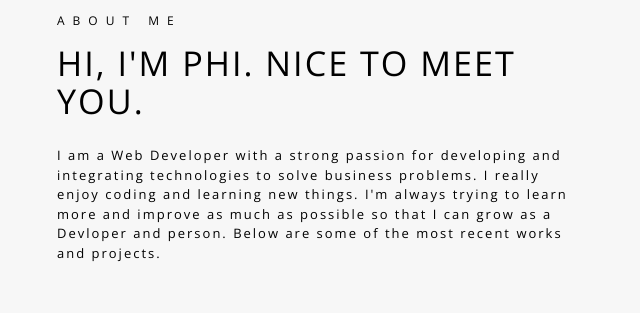
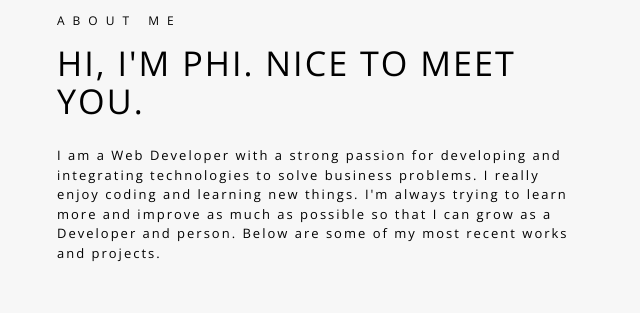
Before and after one commit to ptran12/Official-Portfolio, a plain HTML site: page index.html in a window 1280 px wide. Shown: the part 909-1222 px from the top of the page, 505-1145 px from the left. Drawn offline with nearby package versions, Linux system fonts and the light colour scheme.

Commit message:
about me error fixes

```diff
--- a/index.html
+++ b/index.html
@@ -69,7 +69,7 @@
                         </div>
                         <p>
                             I am a Web Developer with a strong passion for developing and integrating technologies to
-                            solve business problems. I really enjoy coding and learning new things. I'm always trying to learn more and improve as much as possible so that I can grow as a Devloper and person. Below are some of the most recent works and projects.
+                            solve business problems. I really enjoy coding and learning new things. I'm always trying to learn more and improve as much as possible so that I can grow as a Developer and person. Below are some of my most recent works and projects.
                             <!-- <br>
                             <br>Why Coding?
                             <br>
```
